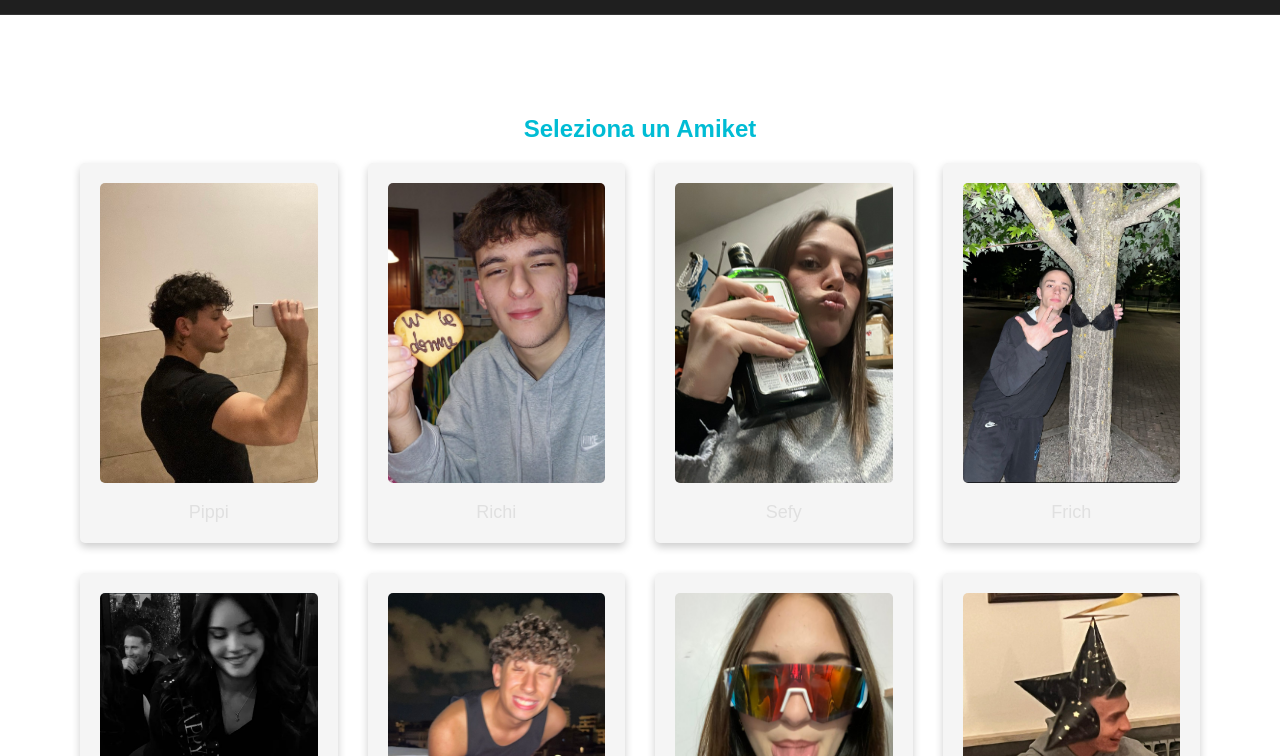
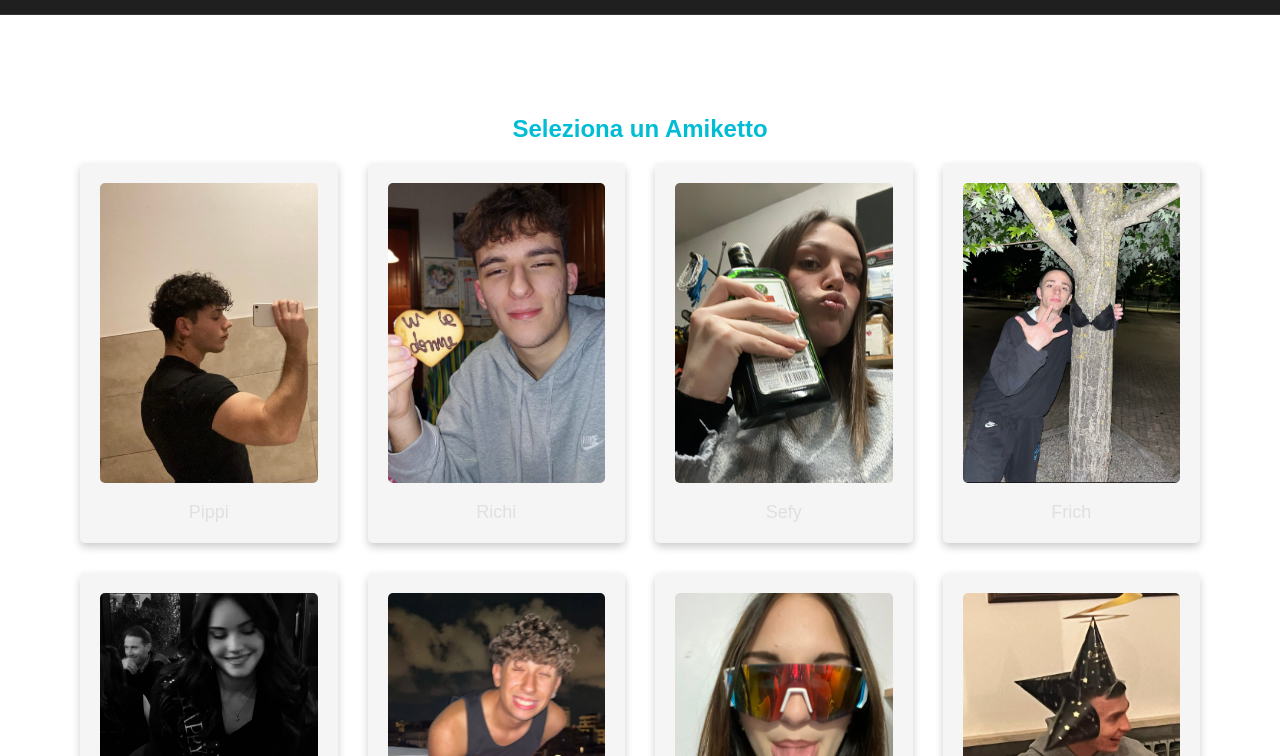
Before and after one commit to lorenzobernazzoli/sitobebba, a plain HTML site: page amiketti.html in a window 1280 px wide. Shown: the part 44-800 px from the top of the page. Drawn offline with Linux system fonts and the light colour scheme.

Commit message:
amiketto
sisi amiketto

```diff
--- a/amiketti.html
+++ b/amiketti.html
@@ -1,11 +1,13 @@
 <!DOCTYPE html>
 <html lang="it">
+
 <head>
     <meta charset="UTF-8">
     <meta name="viewport" content="width=device-width, initial-scale=1.0">
     <title>Amiketti - Sito Bebba</title>
     <link rel="stylesheet" href="css/style.css">
 </head>
+
 <body>
     <!-- Header -->
     <header>
@@ -19,7 +21,7 @@
     <!-- Corpo della pagina -->
     <main>
         <section class="amiketti-grid">
-            <h2>Seleziona un Amiket</h2>
+            <h2>Seleziona un Amiketto</h2>
             <div class="grid">
                 <div class="grid-item" onclick="window.location.href='pippi.html'">
                     <img src="images/Pippi.png" alt="Pippi">
@@ -89,14 +91,15 @@
 
     <style>
         /* Stile generico */
+
         body {
             font-family: 'Poppins', Arial, sans-serif;
             margin: 0;
             padding: 0;
             transition: background 0.3s ease, color 0.3s ease;
         }
+        /* Header sempre scuro */
 
-        /* Header sempre scuro */
         header {
             background: #1f1f1f;
             color: #e0e0e0;
@@ -125,8 +128,8 @@
             font-size: 18px;
             cursor: pointer;
         }
+        /* Sezione Amiketti */
 
-        /* Sezione Amiketti */
         .amiketti-grid {
             padding: 40px;
             text-align: center;
@@ -139,8 +142,10 @@
 
         .grid {
             display: grid;
-            grid-template-columns: repeat(4, 1fr); /* 4 personaggi per riga */
-            gap: 30px; /* Maggiore spaziatura */
+            grid-template-columns: repeat(4, 1fr);
+            /* 4 personaggi per riga */
+            gap: 30px;
+            /* Maggiore spaziatura */
             justify-content: center;
         }
 
@@ -160,20 +165,24 @@
         }
 
         .grid-item img {
-            width: 100%; /* Larghezza adattata */
-            height: 300px; /* Altezza ancora più alta */
-            object-fit: cover; /* Mantiene il rapporto senza distorsioni */
+            width: 100%;
+            /* Larghezza adattata */
+            height: 300px;
+            /* Altezza ancora più alta */
+            object-fit: cover;
+            /* Mantiene il rapporto senza distorsioni */
             border-radius: 5px;
             margin-bottom: 15px;
         }
 
         .grid-item p {
             margin: 0;
-            font-size: 18px; /* Testo leggermente più grande */
+            font-size: 18px;
+            /* Testo leggermente più grande */
             color: #e0e0e0;
         }
+        /* Tema chiaro */
 
-        /* Tema chiaro */
         body:not(.dark-mode) {
             background: #ffffff;
             color: #333;
@@ -187,12 +196,13 @@
         body:not(.dark-mode) .grid-item:hover {
             background: #ddd;
         }
+        /* Tema scuro */
 
-        /* Tema scuro */
         body.dark-mode {
             background: #121212;
             color: #e0e0e0;
         }
     </style>
 </body>
+
 </html>
```
